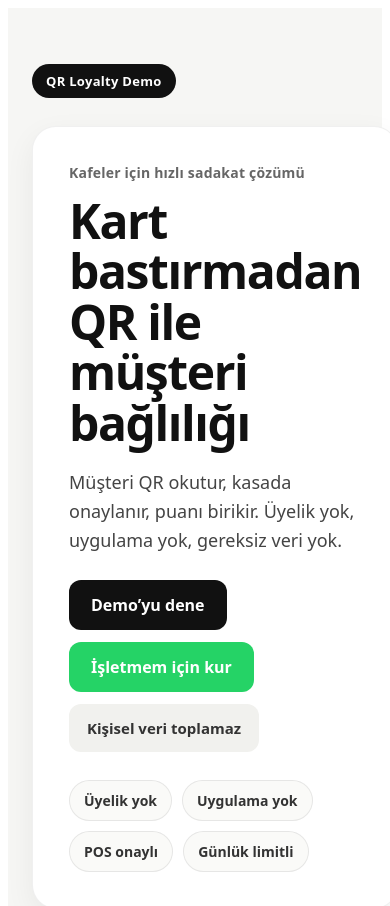
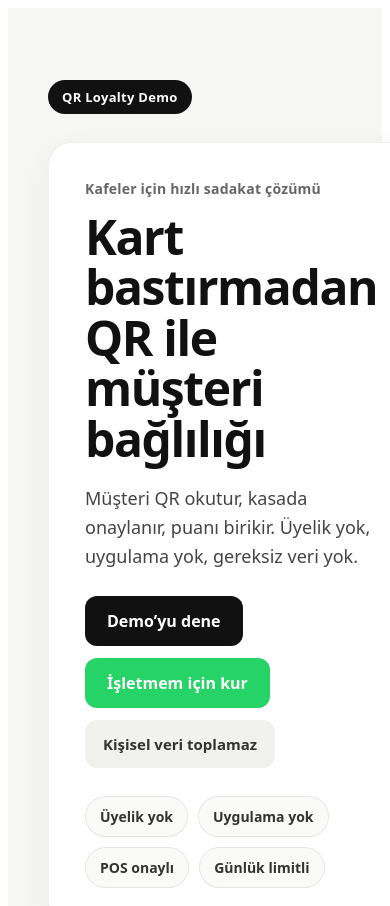
Before and after one commit to arhivin/qr-loyalty-latest, a React (Vite) app: page / in a window 390 px wide. Shown: the top 906 px of the page. Built offline with nearby package versions, Linux system fonts and the light colour scheme; no server answers.

Commit message:
mobile fix landing

```diff
--- a/src/pages/landing.jsx
+++ b/src/pages/landing.jsx
@@ -6,6 +6,8 @@ export default function Landing() {
     background: "#f6f6f4",
     color: "#111",
     fontFamily: "system-ui, -apple-system, sans-serif",
+    padding: "16px",
+    boxSizing: "border-box"
   }}
 >
   <div
```
Lines whose indentation alone changed are shown as unchanged.
